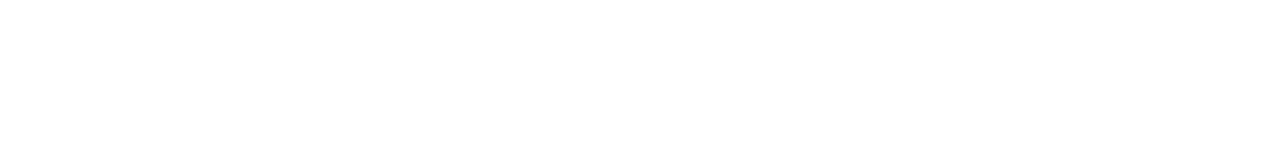
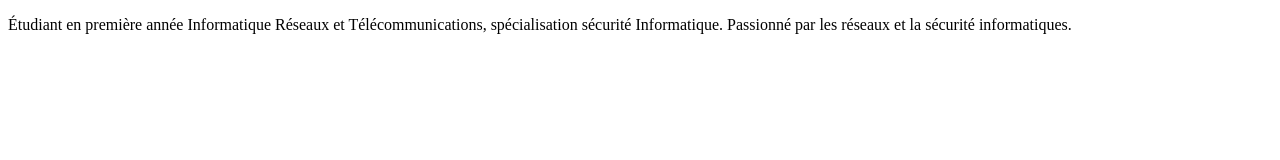
Before and after one commit to davidgaffan/mon-cv, a plain HTML site: page index.html in a window 1280 px wide. Drawn offline with Linux system fonts and the light colour scheme.

Commit message:
mise en place de la section description

```diff
--- a/index.html
+++ b/index.html
@@ -7,7 +7,7 @@
 </head>
 <body>
   <!-- TITRE -->
-  <!-- DESCRIPTION -->
+  <p>Étudiant en première année Informatique Réseaux et Télécommunications, spécialisation sécurité Informatique. Passionné par les réseaux et la sécurité informatiques.</p>
   <!-- FORMATIONS -->
   <!-- COMPETENCES -->
   <!-- ASSOCIATIONS -->
```
